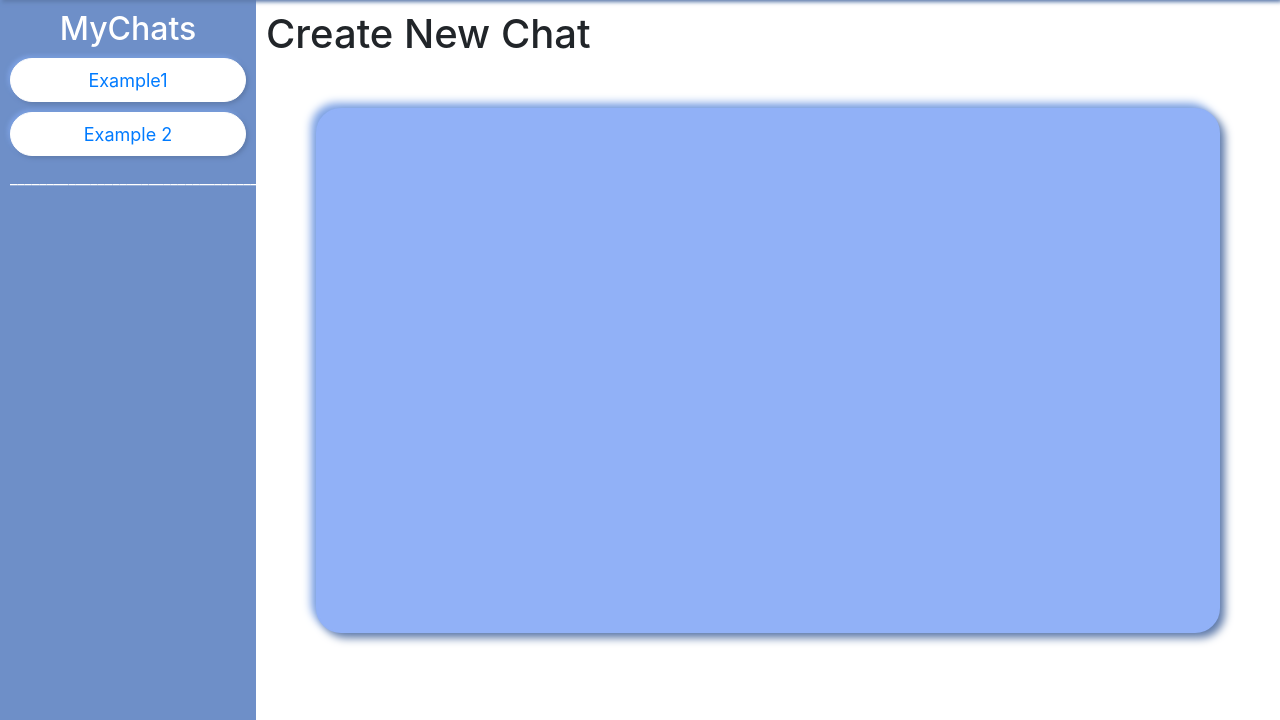
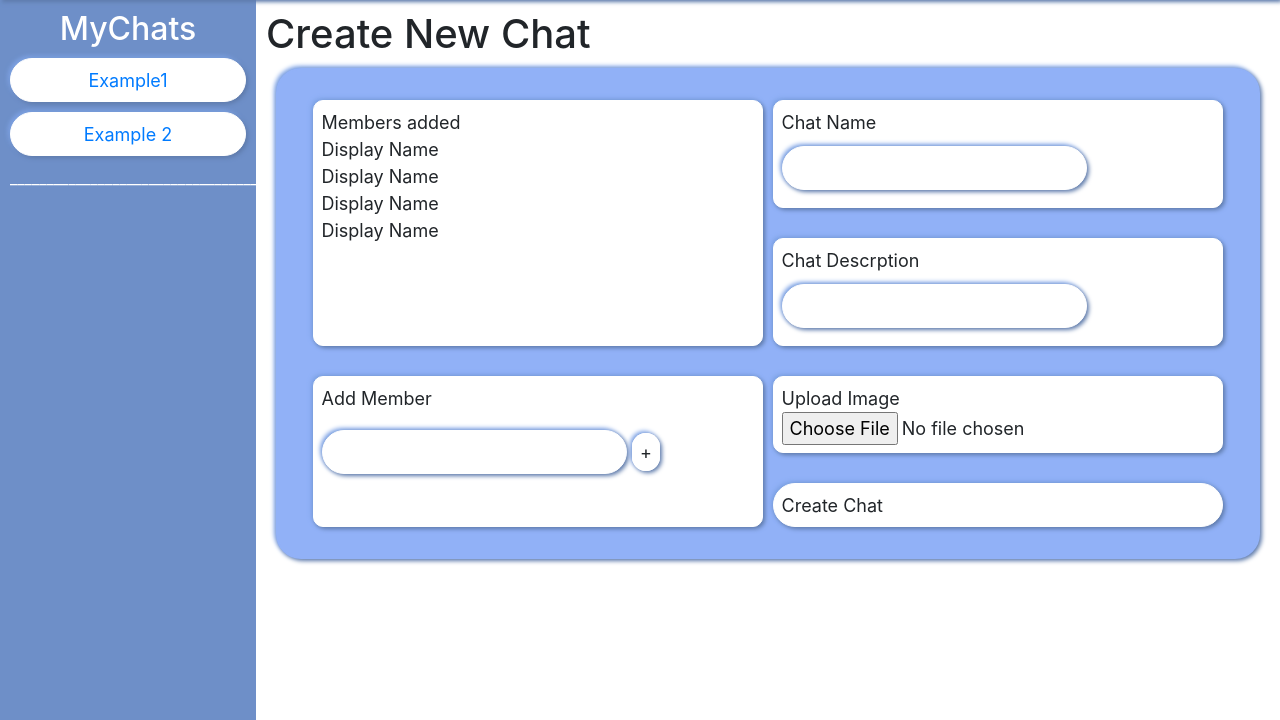
Before and after one commit to JoeJ1/WAD2_Group_Project, a Django app: page /chat/create/ in a window 1280 px wide. Shown: the part 80-800 px from the top of the page. Run offline with Django 3.2, Linux system fonts and the light colour scheme; some libraries are stand-ins or nearby versions.

Commit message:
rough template for create page

```diff
--- a/static/styles/create.css
+++ b/static/styles/create.css
@@ -67,12 +67,106 @@ main{
 }
 
 .outer_box{
-    margin :50px;
+    margin :10px;
     padding:20px;
-    height:75%;
     border:2px solid var(--main-col-light);
     border-radius: 25px;
     background-color:var(--main-col-light);
-    box-shadow:  5px 5px 8px var(--dark-shadow-col),
-    -5px -5px 8px var(--light-shadow-col);
+    box-shadow:  2px 2px 4px var(--dark-shadow-col),
+    -2px -2px 4px var(--light-shadow-col);
 }
+
+.container {
+    display: grid;
+    grid-template-columns: 1fr 1fr;
+    grid-template-rows: 1fr 1fr;
+    gap: 10px 10px;
+    grid-auto-flow: row;
+    grid-template-areas:
+      "Memebers-added Chat-title"
+      "Memebers-added chat-description"
+      "Add-memebers chats-image"
+      "Add-memebers create";
+  }
+
+  .Memebers-added {
+    grid-area: Memebers-added;
+    margin-top: 10px;
+    margin-bottom: 10px;
+    padding : 7.5px;
+    border: 1px solid;
+    border-radius: 10px;
+    border-color: white ;
+    background-color: white;
+    font-size: large;
+    box-shadow:  2px 2px 4px var(--dark-shadow-col),
+    -2px -2px 4px var(--light-shadow-col);
+}
+
+  .Chat-title { grid-area: Chat-title;
+    margin-top: 10px;
+    margin-bottom: 10px;
+    padding : 7.5px;
+    border: 1px solid;
+    border-radius: 10px;
+    border-color: white ;
+    background-color: white;
+    font-size: large;
+    box-shadow:  2px 2px 4px var(--dark-shadow-col),
+    -2px -2px 4px var(--light-shadow-col);
+}
+
+  .chat-description { grid-area: chat-description;
+    margin-top: 10px;
+    margin-bottom: 10px;
+    padding : 7.5px;
+    border: 1px solid;
+    border-radius: 10px;
+    border-color: white ;
+    background-color: white;
+    font-size: large;
+    box-shadow:  2px 2px 4px var(--dark-shadow-col),
+    -2px -2px 4px var(--light-shadow-col);}
+
+  .Add-memebers { grid-area: Add-memebers;
+    margin-top: 10px;
+    margin-bottom: 10px;
+    padding : 7.5px;
+    border: 1px solid;
+    border-radius: 10px;
+    border-color: white ;
+    background-color: white;
+    font-size: large;
+    box-shadow:  2px 2px 4px var(--dark-shadow-col),
+    -2px -2px 4px var(--light-shadow-col);}
+
+  .chats-image { grid-area: chats-image;
+    margin-top: 10px;
+    margin-bottom: 10px;
+    padding : 7.5px;
+    border: 1px solid;
+    border-radius: 10px;
+    border-color: white ;
+    background-color: white;
+    font-size: large;
+    box-shadow:  2px 2px 4px var(--dark-shadow-col),
+    -2px -2px 4px var(--light-shadow-col);}
+
+.sections{
+    padding: 10px;
+    background-color: white;
+}
+
+.plus{
+    border:1px solid var(--main-col);
+    height: 50px;
+    width:50px;
+    border-radius: 50%;
+    background-color: var(--main-col);
+    font-size: x-large;
+    box-shadow:  1px 1px 2px var(--dark-shadow-col),
+    -1px -1px 2px var(--light-shadow-col);
+}
+.create{
+    grid-area: create;
+}
--- a/templates/chat/CreateChat.html
+++ b/templates/chat/CreateChat.html
@@ -34,12 +34,35 @@
       <h1>Create New Chat</h1>
 
     <div class = "outer_box">
-      <div class = "display grid">
+      <form>
+      <div class="container">
+        <div class="Memebers-added">Members added
+          <ul style = "list-style-type: None;padding:0;margin:0">
+            <li class = "memberbox">Display Name</li>
+            <li class = "memberbox">Display Name</li>
+            <li class = "memberbox">Display Name</li>
+            <li class = "memberbox">Display Name</li>
+          </ul>
+        </div>
+        <div class="Chat-title">Chat Name<br>
+          <input type="text" id="chat_name" name="chat_name" class = "urlbuttons">
+        </div>
+        <div class="chat-description">Chat Descrption<br>
+          <input type="text" id="chat_des" name="chat_des" class = "urlbuttons"></div>
+        <div class="Add-memebers"><label>Add Member</label><br>
+          <div>
+            <div class ="searchbar" style = "display: inline;">
+              <input type="text" id="membername" name="membername" class = "urlbuttons">
+            </div>
+            <div class = "urlbuttons" style = "display: inline;">+</div>
+            </div>
 
-
-      </div>
-      </div>
-
+        </div>
+        <div class="chats-image">Upload Image<br>
+          <input type="file" id="myFile" name="filename">
+        </div>
+        <div class = "urlbuttons">Create Chat</div>
+      </form>
     </div>
   </div>
 
```
